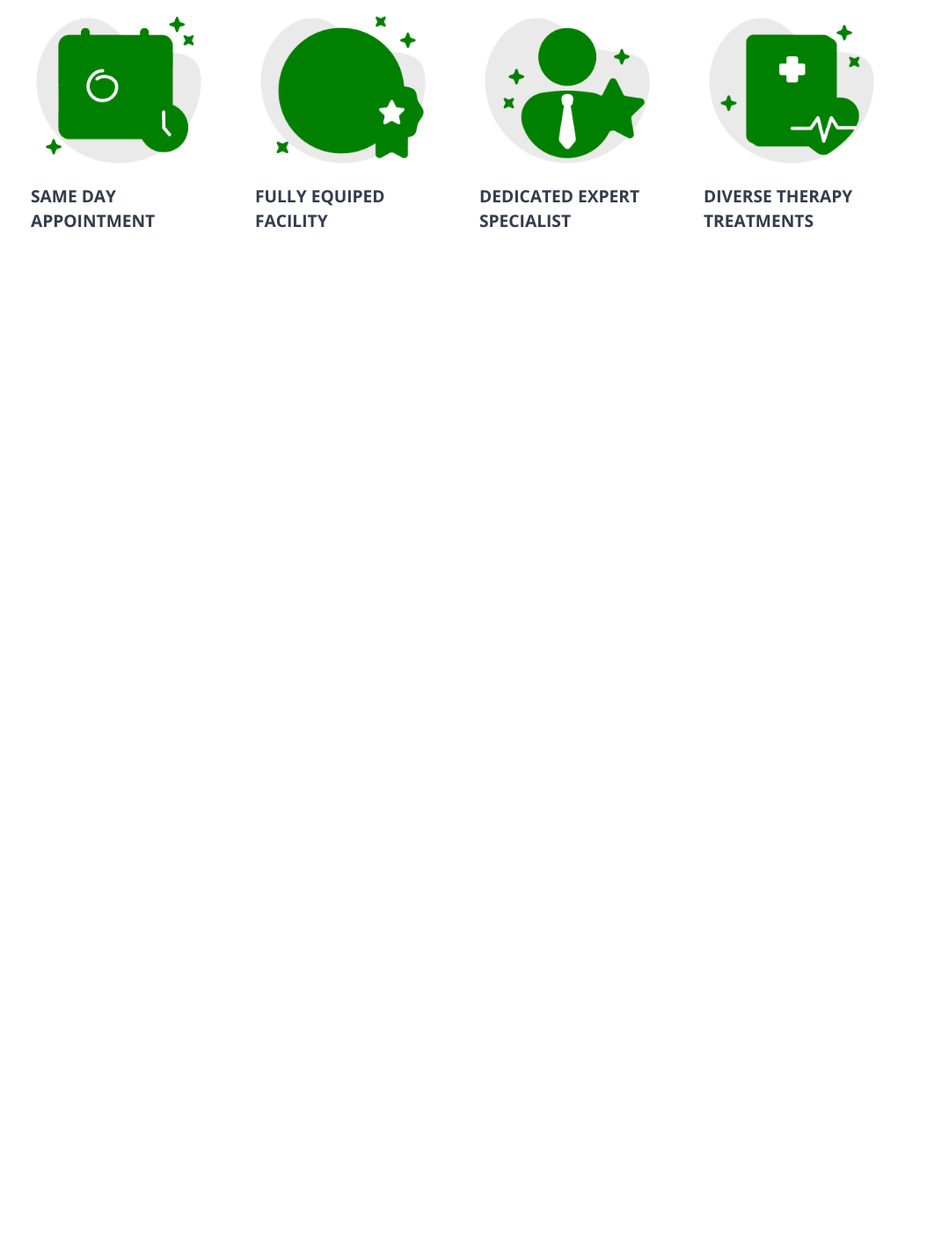
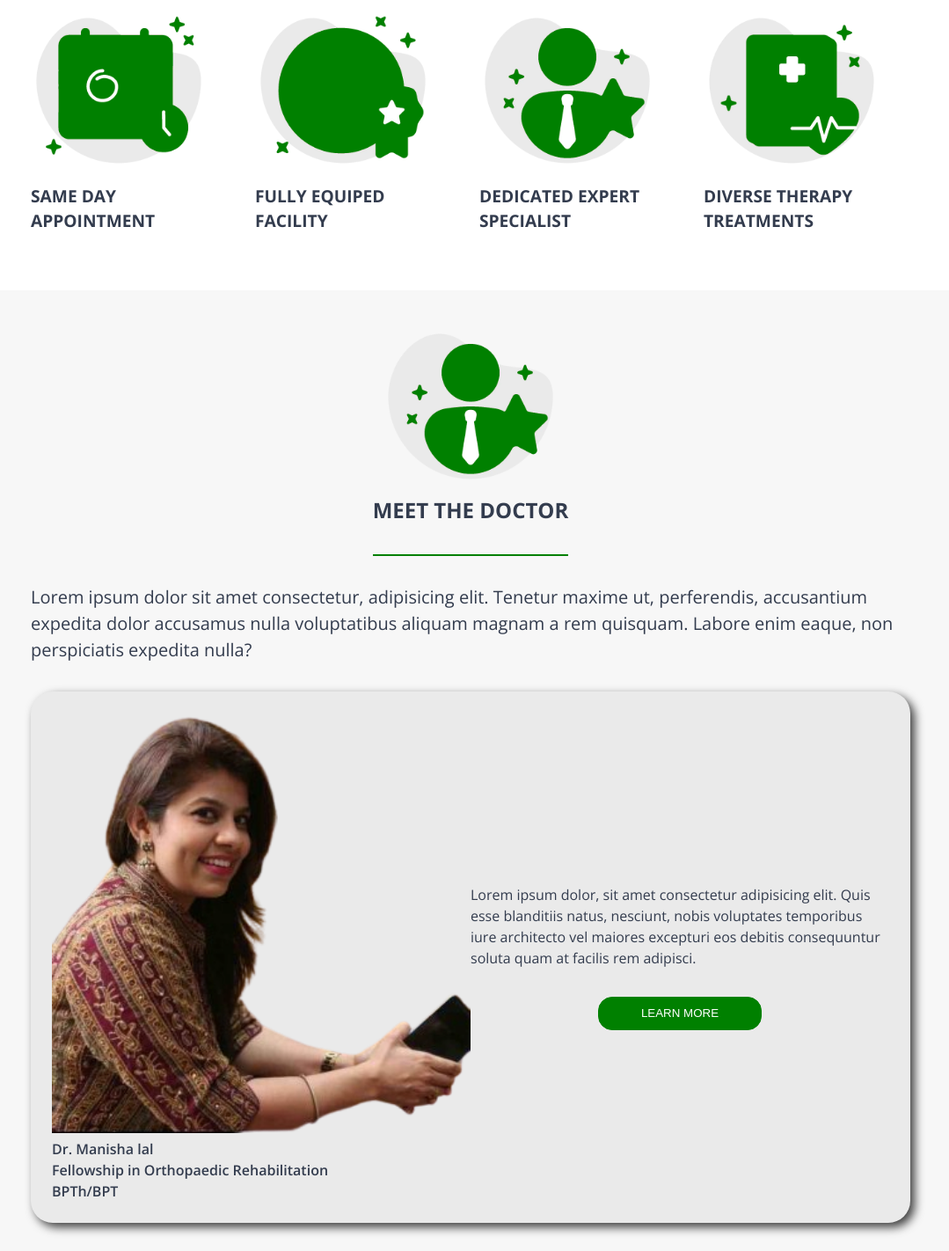
Before and after one commit to manishkushare/life-care, a plain HTML site: page index.html in a window 1280 px wide. Shown: the part 981-2403 px from the top of the page at 88% size, without its empty margins (105-1184 px from the left). Before the commit the page ends 1311 px from the top, so only its background shows below. Drawn offline with nearby package versions, Linux system fonts and the light colour scheme.

Commit message:
Add margin on hero wrapper and doctor portfolio

```diff
--- a/assets/js/app.js
+++ b/assets/js/app.js
@@ -2,6 +2,7 @@ var bars= document.querySelector(".bars");
 var header = document.querySelector(".header");
 let menuList = document.querySelector(".menu-list");
 let listItem = document.querySelectorAll(".list-item");
+// let wrapper = document.querySelector(".wrapper");
 
 function handleBars(event) {
     event.target.style.display = "none";
@@ -33,6 +34,10 @@ listItem.forEach(item => {
     });
 })
 
+// function handleFlip() {
+//     wrapper.style.transform = 'horizontal flip';
+// }
 
 bars.addEventListener("click", handleBars);
 window.addEventListener("scroll", changeColor);
+// wrapper.addEventListener("mousemove" , handleFlip)
--- a/assets/stylesheets/_doctor.scss
+++ b/assets/stylesheets/_doctor.scss
@@ -3,12 +3,11 @@
     // padding-bottom: 4rem 0;
     padding: 2rem 0;
     color: #333C4E;
+
 }
 .doctor-legend {
-    // padding: 2.5rem 0;
     display: grid;
     justify-content: center;
-    // border-bottom: 5px solid green;
     color: #333C4E;
     img{
         height: 200px;
@@ -32,11 +31,51 @@
 .doctor-portfolio {
     display: grid;
     grid-template-columns: repeat(2,1fr);
-    border: 5px solid #EAEAEA;
     background-color: #EAEAEA;
+    box-shadow: 5px 5px 11px 0px rgba(0,0,0,0.75);
+    border-radius: 25px 25px 25px 25px;
     padding: 1.5rem;
 
     .doctor-info {
         align-self: center;
+        display: grid;
+        h2 {
+            padding-bottom: 2rem;
+        }
+        button {
+            justify-self: center;
+            border-radius: 1rem;
+            border: 1px solid green;
+            padding: 0.5rem 3rem;
+            background-color: green;
+            justify-content: center;
+        }
+        a{
+            color: #ffffff;
+            text-decoration: none;
+            text-transform: uppercase;
+        }
     }
 }
+
+.doctor-image {
+
+    img{
+        width: 100%;
+    }
+    h2,h3,h4{
+        font-weight: 600;
+    }
+}
+
+
+@media all and (max-width: 768px) {
+    .doctor-portfolio {
+        grid-template-columns: 1fr !important;
+    }
+    .doctor {
+        .container {
+            padding: 0 1.5rem;
+        }
+    }
+}
--- a/assets/stylesheets/_hero.scss
+++ b/assets/stylesheets/_hero.scss
@@ -33,7 +33,7 @@
     }
 
 }
-
+// .flip-vertical-bck &:hover{animation:flip-vertical-bck .4s cubic-bezier(.455,.03,.515,.955) both}
 .wrapper {
     background-color: green;
     display: grid;
@@ -41,6 +41,8 @@
     align-content: center;
     justify-content: center;
     color: #ffffff;
+    box-shadow: 10px 10px 11px 0px rgba(0,0,0,0.75);
+    border-radius: 25px 25px 25px 25px;
     .wrapper-legend {
         // display: grid;
         justify-self: center;
@@ -108,6 +110,9 @@
     .hero-content {
         padding: 7.5rem 1.5rem 3rem 1.5rem;
     }
+    .wrapper {
+        margin: 1.5rem;
+    }
 }
 
 @media all and (max-width:1024px) and (min-width: 770px) {
@@ -119,4 +124,5 @@
     .wrapper-timing {
         padding: 1.5rem 1rem;
     }
+
 }
--- a/index.html
+++ b/index.html
@@ -104,7 +104,7 @@
 
         </article>
 
-        <!-- <article class="doctor">
+        <article class="doctor">
             <div class="container">
                 <div class="doctor-legend">
                     <img src="./assets/media/dedicated-expert-specialists-icon-1024x1024.png" alt="meet the doctor">
@@ -127,7 +127,7 @@
                 </div>
 
             </div>
-        </article> -->
+        </article>
     </main>
 </body>
 </html>
```
Also changed, not shown: assets/stylesheets/main.css, 1 other file.
